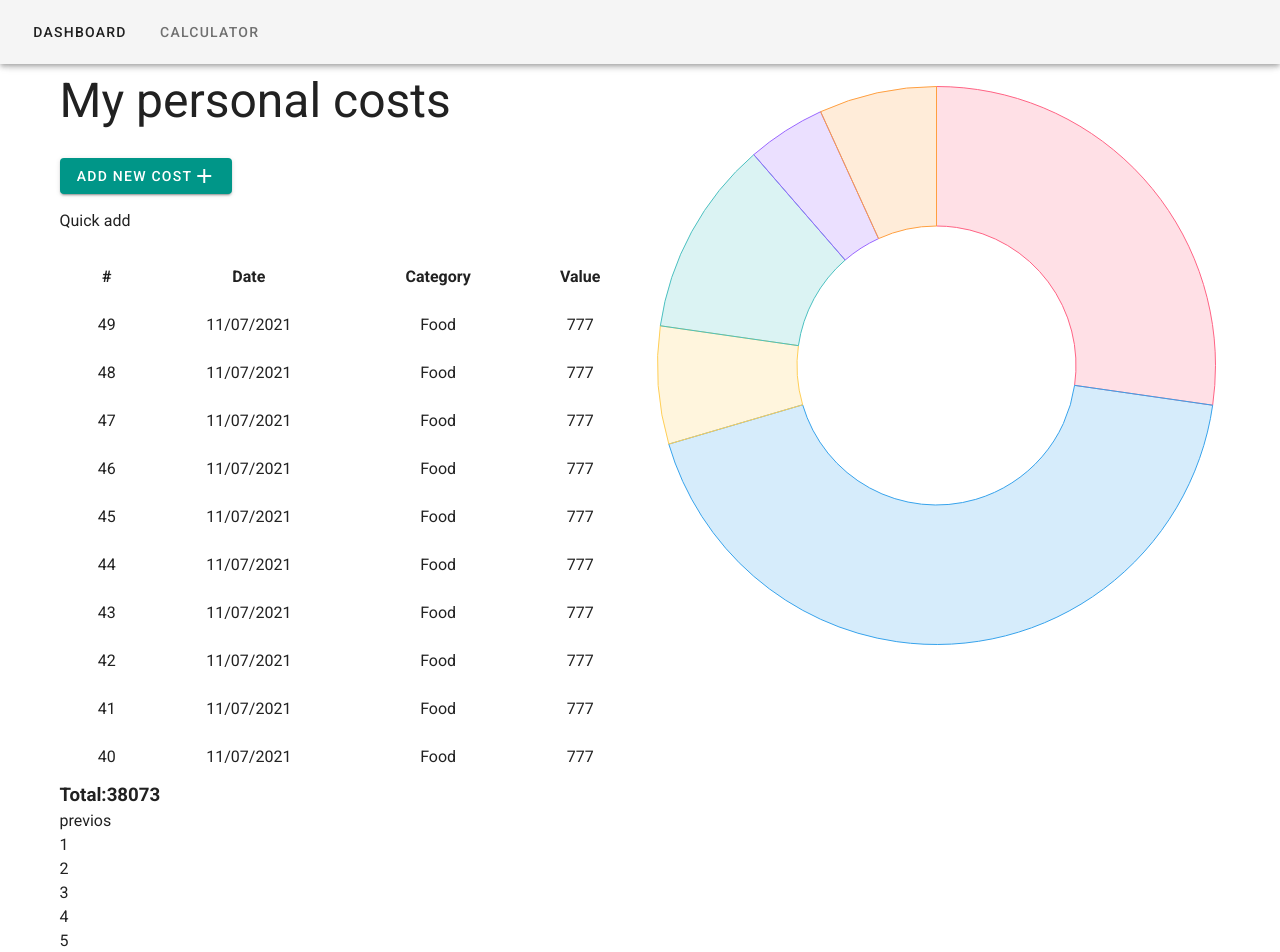
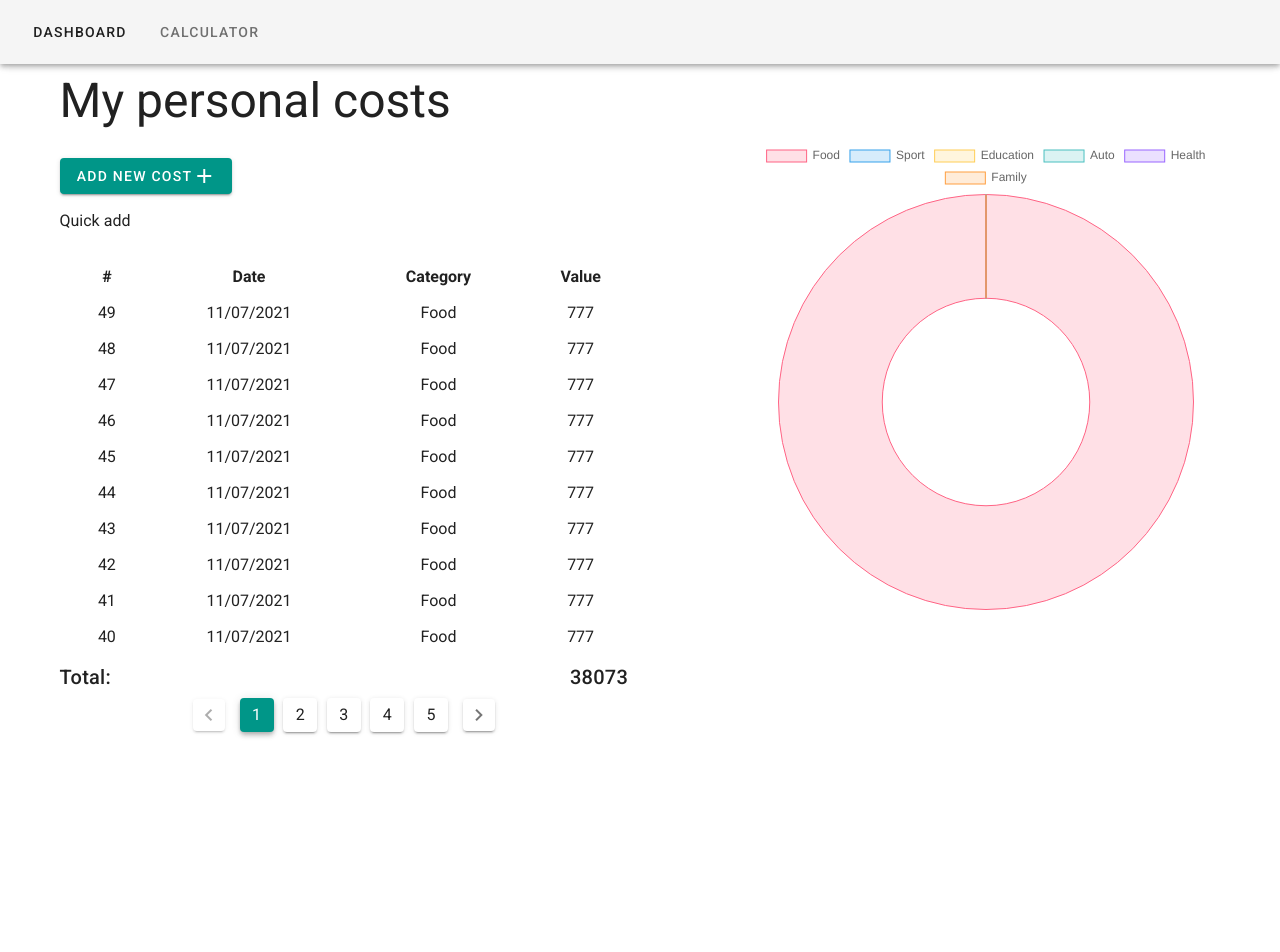
Before and after one commit to AG-dms/GB-Vue-Cost, a Vue app: page /dashboard in a window 1280 px wide. Shown: the top 952 px of the page. After the commit the page ends 800 px from the top, so only its background shows below. Built offline with nearby package versions, Linux system fonts and the light colour scheme; what vue-the-mask would draw is missing.

Commit message:
Finaly HW8

```diff
--- a/src/App.vue
+++ b/src/App.vue
@@ -8,7 +8,7 @@
     <v-main>
       <v-container>
         <v-row>
-          <v-col>
+          <v-col :cols="6">
             <v-expand-transition>
               <v-card v-show="expand" height="300" width="500">
                 <modal-window
@@ -33,10 +33,30 @@
                 left: `${this.popUpSettings.x - 130}px`,
               }"
             ></pop-up>
-            <router-view :expandOpen="expand" @test="testik"></router-view>
+            <router-view
+              :btn="changeBtn"
+              :expandOpen="expand"
+              @test="testik"
+            ></router-view>
           </v-col>
-          <v-col>
-            <chart :categorys="categorys"> </chart>
+          <v-col :cols="1"></v-col>
+          <v-col :cols="5">
+            <div class="justify-center d-flex align-center">
+              <v-progress-circular
+                v-if="!paymentList.length"
+                :size="70"
+                :width="7"
+                color="green"
+                indeterminate
+              ></v-progress-circular>
+            </div>
+            <chart
+              class="mt-16"
+              :options="options"
+              :categorys="categorys"
+              :paymentList="paymentList"
+            >
+            </chart>
           </v-col>
         </v-row>
       </v-container>
@@ -66,36 +86,14 @@ export default {
 
   data() {
     return {
+      options: {
+        heigth: 100,
+        width: 100,
+      },
       changeBtn: true,
       expand: false,
       modalSettings: {},
       popUpSettings: {},
-      chartdata: {
-        labels: this.categorys,
-        datasets: [
-          {
-            label: "# of Votes",
-            data: [12, 19, 3, 5, 2, 3],
-            backgroundColor: [
-              "rgba(255, 99, 132, 0.2)",
-              "rgba(54, 162, 235, 0.2)",
-              "rgba(255, 206, 86, 0.2)",
-              "rgba(75, 192, 192, 0.2)",
-              "rgba(153, 102, 255, 0.2)",
-              "rgba(255, 159, 64, 0.2)",
-            ],
-            borderColor: [
-              "rgba(255, 99, 132, 1)",
-              "rgba(54, 162, 235, 1)",
-              "rgba(255, 206, 86, 1)",
-              "rgba(75, 192, 192, 1)",
-              "rgba(153, 102, 255, 1)",
-              "rgba(255, 159, 64, 1)",
-            ],
-            borderWidth: 1,
-          },
-        ],
-      },
     };
   },
 
--- a/src/components/HardPagination.vue
+++ b/src/components/HardPagination.vue
@@ -1,16 +1,13 @@
 <template>
   <div>
-    <div @click="onClick(cur - 1)">previos</div>
-    <div
-      v-for="i in amount"
-      :class="cur === i ? 'active' : ''"
-      :key="i"
-      @click="onClick(i)"
+    <v-pagination
+      v-model="cur"
+      :length="amount"
+      :value="0"
+      @input="handlePageChange"
+      color="teal"
     >
-      {{ i }}
-    </div>
-    <div @click="onClick(cur + 1)">next</div>
-    <!-- <v-pagination previous next v-model="list" :length="amount"> </v-pagination> -->
+    </v-pagination>
   </div>
 </template>
 
@@ -28,11 +25,9 @@ export default {
     },
   },
   methods: {
-    onClick(p) {
-      if (p < 1 || p > this.amount || p === this.cur) {
-        return;
-      }
-      this.$emit("paginate", p);
+    handlePageChange(value) {
+      this.cur = value;
+      this.$emit("paginate", value);
     },
   },
 };
--- a/src/components/PaymentsDisplay.vue
+++ b/src/components/PaymentsDisplay.vue
@@ -15,33 +15,28 @@
     <v-row
       justify="center"
       align="center"
-      class="line text-center"
+      class="line text-center p-0 my-0"
       v-for="(item, idx) in payment"
       :key="idx"
     >
-      <v-col :cols="2">{{ item.id }}</v-col>
-      <v-col :cols="4">{{ item.date }}</v-col>
-      <v-col :cols="4">{{ item.category }}</v-col>
-      <v-col :cols="2">{{ item.value }}</v-col>
+      <v-col class="pb-0" :cols="2">{{ item.id }}</v-col>
+      <v-col class="pb-0" :cols="4">{{ item.date }}</v-col>
+      <v-col class="pb-0" :cols="4">{{ item.category }}</v-col>
+      <v-col class="pb-0" :cols="2">{{ item.value }}</v-col>
       <span
         class="lnr lnr-menu context-icon"
         @click="openPopUp(item, idx)"
       ></span>
     </v-row>
-    <!-- <div class="payment-item" v-for="(item, idx) in payment" :key="idx">
-      <span class="payment-item-text">{{ item.id }}</span>
-      <span class="payment-item-text">{{ item.date }}</span>
-      <span class="payment-item-text">{{ item.category }}</span>
-      <span class="payment-item-text">{{ item.value }}</span>
-      <span
-        class="lnr lnr-menu context-icon"
-        @click="openPopUp(item, idx)"
-      ></span>
-    </div> -->
+    <v-row justify="space-between" class="text-lg-h6">
+      <span>Total:</span>
+      <span>{{ getFPV }}</span>
+    </v-row>
   </v-container>
 </template>
 
 <script>
+import { mapGetters } from "vuex";
 export default {
   // components: {
   //   ContextMenu,
@@ -69,15 +64,10 @@ export default {
     };
   },
   computed: {
-    //Пагинация (лайт версия)
-    // paginatedData() {
-    //   const start = this.currentPage * this.size,
-    //     end = start + this.size;
-    //   return this.payment.slice(start, end);
-    // },
-    // currentPage() {
-    //   return this.pageNumber;
-    // },
+    ...mapGetters({
+      paymentsList: "getPaymentList",
+      getFPV: "getFullPrise",
+    }),
   },
   methods: {
     openPopUp(item, idx) {
--- a/src/components/ShortCut.vue
+++ b/src/components/ShortCut.vue
@@ -6,19 +6,34 @@
     </div>
     <div class="short-btns" v-if="show">
       <router-link to="/add/payment/Food?value=200">
-        <button @click="$emit('openPaymentAdd')" class="btn btn-short">
-          <div class="btn-short-text">food 200</div>
-        </button>
+        <v-btn
+          elevation="2"
+          small
+          color="teal"
+          @click="$emit('openPaymentAdd')"
+          dark
+          >food 200</v-btn
+        >
       </router-link>
       <router-link to="/add/payment/Auto?value=50">
-        <button @click="$emit('openPaymentAdd')" class="btn btn-short">
-          <div class="btn-short-text">Auto 50</div>
-        </button>
+        <v-btn
+          elevation="2"
+          small
+          color="teal"
+          @click="$emit('openPaymentAdd')"
+          dark
+          >Auto 50</v-btn
+        >
       </router-link>
       <router-link to="/add/payment/Health?value=5000">
-        <button @click="$emit('openPaymentAdd')" class="btn btn-short">
-          <div class="btn-short-text">Health 5000</div>
-        </button>
+        <v-btn
+          elevation="2"
+          small
+          color="teal"
+          @click="$emit('openPaymentAdd')"
+          dark
+          >Health 5000</v-btn
+        >
       </router-link>
     </div>
   </div>
--- a/src/components/addPayment.vue
+++ b/src/components/addPayment.vue
@@ -71,6 +71,7 @@ export default {
         return this.date;
       }
     },
+
     paymentIdx() {
       return this.$store.getters.getPaymentList.length;
     },
@@ -107,7 +108,7 @@ export default {
   methods: {
     changePayment() {
       const { category, value } = this;
-      const date = this.date;
+      const date = this.popSettings.item.date;
       const id = this.popSettings.item.id;
       const data = {
         idx: this.popSettings.id,
@@ -139,9 +140,9 @@ export default {
         this.$router.push("/dashboard");
       } else {
         this.$store.commit("addDataToPaymentList", data);
-
         this.$popUp.hidePopUp();
         this.$parent.$emit("test");
+        this.$modal.hide();
       }
     },
   },
--- a/src/components/buttonComp.vue
+++ b/src/components/buttonComp.vue
@@ -24,18 +24,16 @@ export default {
   },
   methods: {
     showPaymentForm() {
-      this.isOpen = !this.isOpen;
-      if (this.isOpen === true) {
+      this.$parent.$emit("test");
+      if (!this.expandOpen) {
         this.$modal.show("add-payment", {
           header: "Add payment",
         });
       } else {
         this.$modal.hide();
       }
-      this.$parent.$emit("test");
     },
   },
-  created() {},
 };
 </script>
   <style scoped>
--- a/src/components/category.vue
+++ b/src/components/category.vue
@@ -5,6 +5,7 @@
         :items="categorys"
         label="category"
         :value="category"
+        v-model="category"
         @change="$emit('select', category)"
       >
       </v-select>
--- a/src/components/chart.vue
+++ b/src/components/chart.vue
@@ -4,22 +4,45 @@ import { Doughnut } from "vue-chartjs";
 
 export default {
   extends: Doughnut,
-  props: ["categorys"],
+  props: ["categorys", "options", "paymentList"],
+
+  computed: {
+    testData() {
+      return this.categorys.map((c) => {
+        return this.paymentList.reduce((total, r) => {
+          if (r.category === c) {
+            total += r.value;
+          }
+          return total;
+        }, 0);
+      });
+    },
+  },
+
   watch: {
     categorys(value) {
       this.chartData.labels = value;
     },
+    paymentList(value) {
+      this.chartData.datasets[0].data = this.testData;
+      this.renderChart(this.chartData, this.options);
+      return value;
+    },
+  },
+  options: {
+    type: Object,
+    default: null,
   },
   data() {
     return {
-      chartCategory: this.categorys,
+      htmlLegend: null,
       paymentCategory: [],
       chartData: {
         labels: this.categorys,
         datasets: [
           {
             label: "Categorys",
-            data: [12, 19, 3, 5, 2, 3],
+            data: this.testData,
             backgroundColor: [
               "rgba(255, 99, 132, 0.2)",
               "rgba(54, 162, 235, 0.2)",
@@ -43,7 +66,24 @@ export default {
     };
   },
   mounted() {
-    this.renderChart(this.chartData);
+    if (this.categorys.length) {
+      this.renderChart(this.chartData);
+      this.htmlLegend = this.generateLegend();
+    } else {
+      return;
+    }
+  },
+  beforeUpdate() {
+    if (this.categorys.length) {
+      this.renderChart(this.chartData);
+      this.htmlLegend = this.generateLegend();
+    }
+  },
+  updated() {
+    if (this.categorys.length) {
+      this.renderChart(this.chartData);
+      this.htmlLegend = this.generateLegend();
+    }
   },
 };
 </script>
--- a/src/views/DashBoard.vue
+++ b/src/views/DashBoard.vue
@@ -13,13 +13,12 @@
           :curPage="curPage"
           :payment="currentElements"
         ></payment-display>
-        <h3 class="total">
-          <span>Total:</span>
-          <span>{{ getFPV }}</span>
-        </h3>
+
+        <!-- <v-pagination previous next v-model="list" :length="amount" :value="0">
+    </v-pagination> -->
+
         <pagination-hard
           @paginate="OnChange"
-          @input="OnChange"
           :n="n"
           :cur="curPage"
           :length="paymentsList.length"
@@ -82,12 +81,7 @@ export default {
       this.paymentsList = [...this.paymentsList, data];
     },
     ...mapActions(["fetchData", "fetchCategory"]),
-    previous() {
-      this.curPage--;
-    },
-    next() {
-      this.curPage++;
-    },
+
     addPay() {
       this.show = false;
       // this.$store.commit("addDataToPaymentList", data);
```
